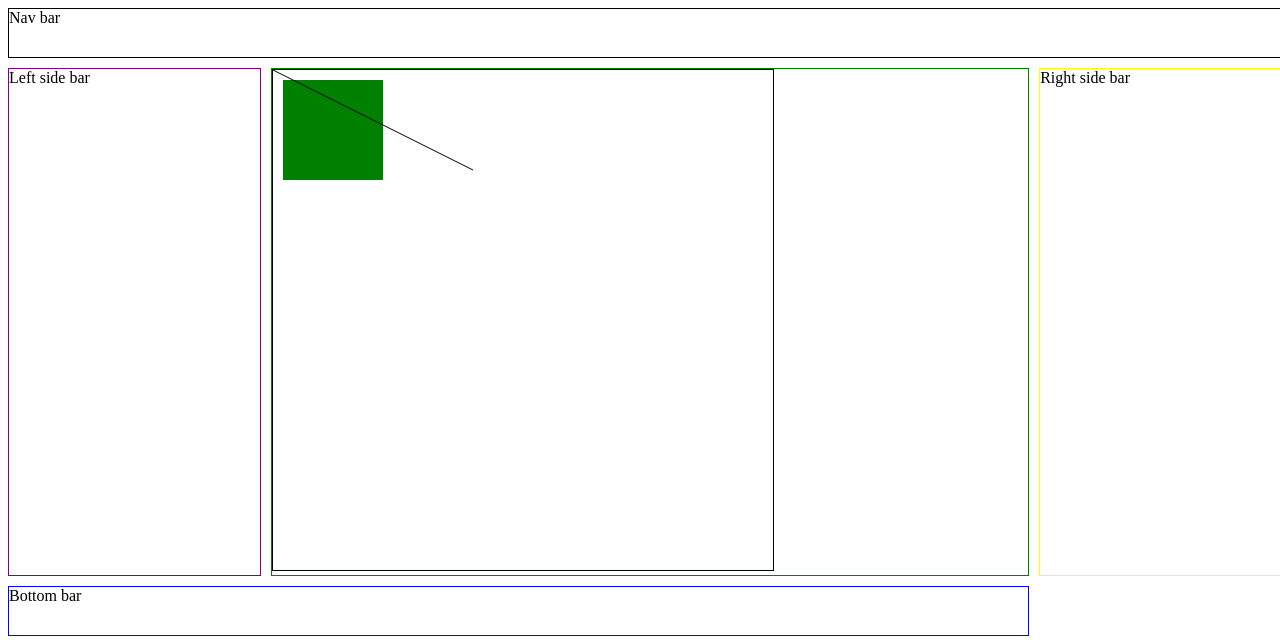
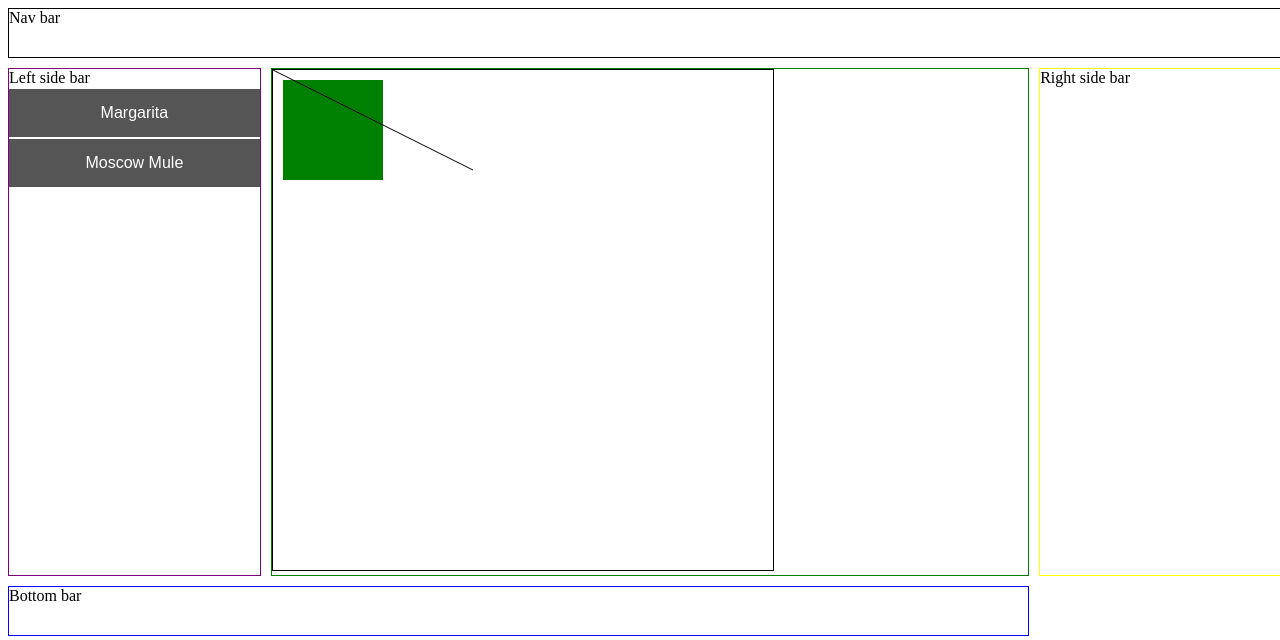
Before and after one commit to mgriessler/cocktailmixxer, a plain HTML site: page index.html in a window 1280 px wide. Drawn offline with nearby package versions, Linux system fonts and the light colour scheme.

Commit message:
butotns added

```diff
--- a/css/styles.css
+++ b/css/styles.css
@@ -43,3 +43,17 @@
 #drink {
     border: 1px solid black;
 }
+
+.button {
+    background-color: #555555;
+    border: none;
+    color: white;
+    padding: 15px 32px;
+    text-align: center;
+    text-decoration: none;
+    display: block;
+    font-size: 16px;
+    width: 100%;
+    margin-top: 2px;
+    margin-bottom: 2px;
+}
--- a/index.html
+++ b/index.html
@@ -10,6 +10,8 @@
 
 <body>
     <script src="https://code.jquery.com/jquery-3.2.1.min.js"></script>
+    <script src="js/drinks.js"></script>
+    <script src="js/drink_manager.js"></script>
     <script src="js/index.js"></script>
     <div class="wrapper">
         <div class="nav-bar">
--- /dev/null
+++ b/js/drink_manager.js
@@ -0,0 +1,19 @@
+var buttons = new Array();
+function consoleDrink() {
+    console.log("here");
+    console.log(drinks);
+}
+
+function genDrinkList() {
+    $.each(drinks.drinks, function(i,drink) {
+        console.log(drink.name);
+        var b = $('<button class="button"/>')
+            .text(drink.name)
+            .click(function() {alert(drink.glass);});
+        buttons.push(b);
+        $(".left-side-bar").append(b);
+    });
+    /*$.each(buttons, function(i,b) {
+        $(".left-side-bar").append(b);
+    });*/
+}
--- /dev/null
+++ b/js/drinks.js
@@ -0,0 +1,41 @@
+var drinks = {"drinks": [
+    {
+        "name": "Margarita",
+        "ingredients": [
+            { "name": "tequila", "part": 7, "cl": 3.5 },
+            { "name": "cointreau", "part": 4, "cl": 2 },
+            { "name": "lime juice", "part": 3, "cl": 1.5 }
+        ],
+        "prep": "Pour all ingredients into shaker with ice. Shake well and strain into cocktail glass rimmed with salt.",
+        "links": [
+            "https://en.wikipedia.org/wiki/Margarita",
+            "http://iba-world.com/cocktails/margarita/"
+        ],
+        "glass": "margarita glass",
+        "garnishes": [
+            "salt",
+            "slice of lime"
+        ],
+        "served": "on the rocks",
+        "timing": "any"
+    },
+    {
+        "name": "Moscow Mule",
+        "ingredients": [
+            { "name": "vodka", "part": 9, "cl": 4.5 },
+            { "name": "lime juice", "part": 1, "cl": 0.5 },
+            { "name": "ginger beer", "part": 24, "cl": 12 }
+        ],
+        "prep": "Combine vodka and ginger beer in a high ball glass filled with ice. Add lime juice. Stir gently.",
+        "links": [
+            "https://en.wikipedia.org/wiki/Moscow_mule",
+            "http://www.iba-world.com/english/cocktails/moscow-mule",
+        ],
+        "glass": "copper mug",
+        "garnishes": [
+            "slice of lime"
+        ],
+        "served": "on the rocks",
+        "timing": "any"
+    }
+]};
--- a/js/index.js
+++ b/js/index.js
@@ -7,4 +7,6 @@ $(function() {
     ctx.moveTo(0,0);
     ctx.lineTo(200,100);
     ctx.stroke();
+    consoleDrink();
+    genDrinkList();
 });
```
